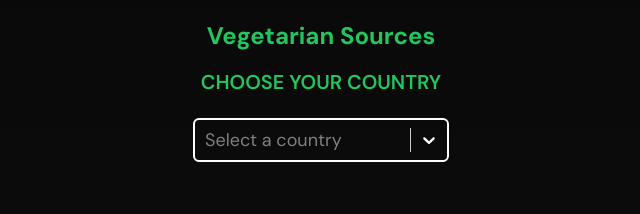
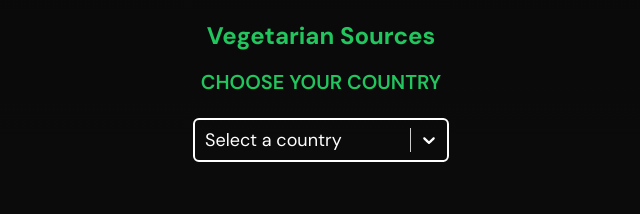
Before and after one commit to Phase-R/Phase-R-Frontend, a Next.js app: page /nutrition/muscle-gain/veg in a window 1280 px wide. Shown: the part 1160-1374 px from the top of the page, without its empty margins (319-959 px from the left). Built offline with nearby package versions, Linux system fonts and the light colour scheme.

Commit message:
font coloring issues fixed

```diff
--- a/app/(user)/nutrition/components/CountryDD.tsx
+++ b/app/(user)/nutrition/components/CountryDD.tsx
@@ -6,6 +6,8 @@ const CountryDropdown = () => {
     { value: "usa", label: "United States" },
     { value: "canada", label: "Canada" },
     { value: "uk", label: "United Kingdom" },
+    { value: "india", label: "India" },
+    { value: "australia", label: "Australia" },
   ];
 
   const customStyles = {
@@ -37,6 +39,14 @@ const CountryDropdown = () => {
         backgroundColor: "#2D3748",
       },
     }),
+    input: (provided: any) => ({
+      ...provided,
+      color: "#FFFFFF",
+    }),
+    placeholder: (provided: any) => ({
+      ...provided,
+      color: "#FFFFFF",
+    }),
   };
 
   return (
@@ -45,7 +55,7 @@ const CountryDropdown = () => {
         options={countryOptions}
         styles={customStyles}
         placeholder="Select a country"
-        className="text-white"
+        className="text-white-900"
       />
     </div>
   );
```
